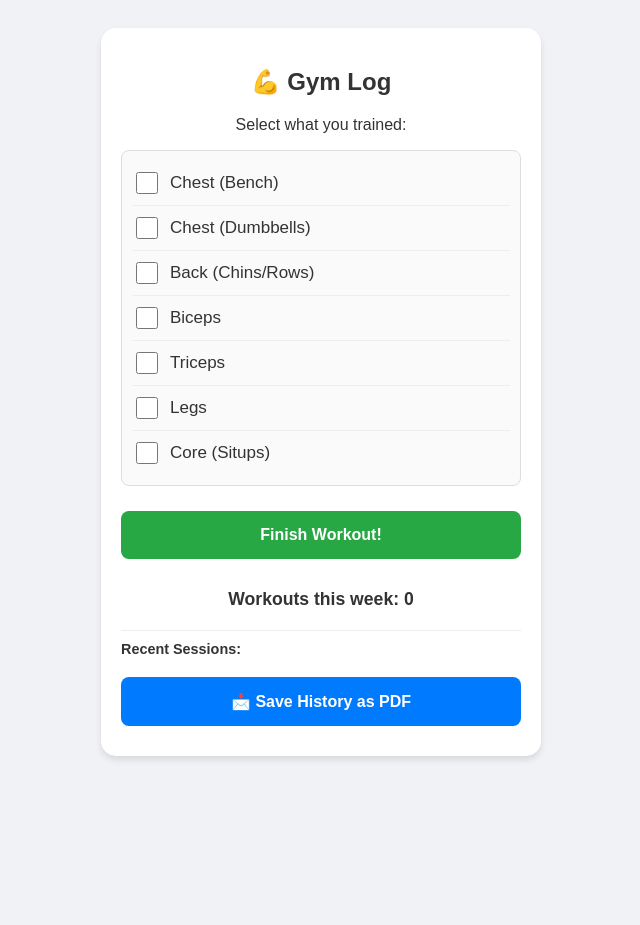
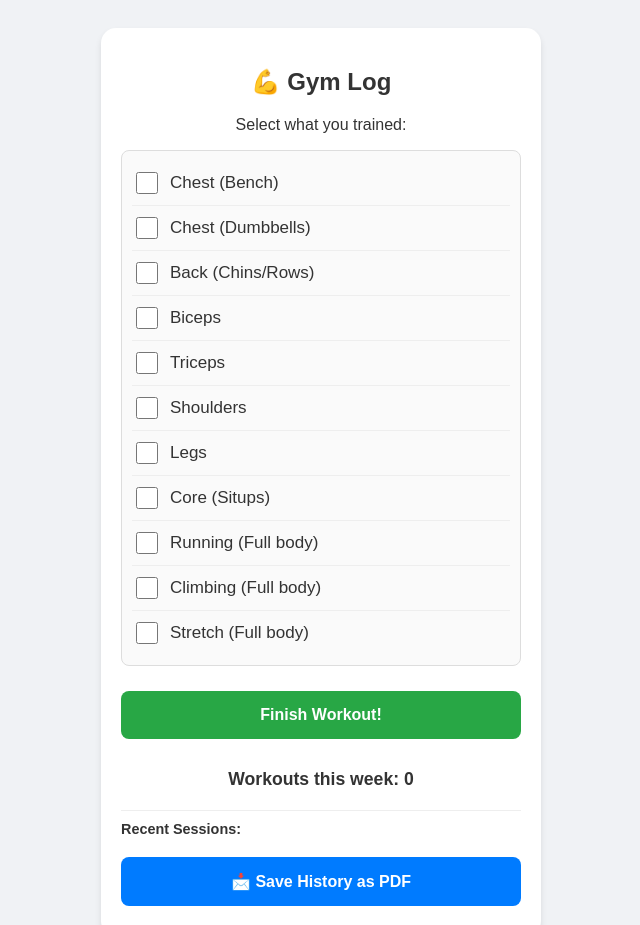
Before and after one commit to a6gitti/workout-app-1, a plain HTML site: page index.html in a window 1280 px wide. Shown: the top 925 px of the page, without its empty margins (319-959 px from the left). Before the commit the page ends 800 px from the top, so only its background shows below. Drawn offline with nearby package versions, Linux system fonts and the light colour scheme.

Commit message:
Add checkboxes for Shoulders, Running, Climbing, and Stretch

```diff
--- a/index.html
+++ b/index.html
@@ -37,8 +37,12 @@
         <label class="check-item"><input type="checkbox" value="Back (Chins/Rows)"> Back (Chins/Rows)</label>
         <label class="check-item"><input type="checkbox" value="Biceps"> Biceps</label>
         <label class="check-item"><input type="checkbox" value="Triceps"> Triceps</label>
+        <label class="check-item"><input type="checkbox" value="Shoulders"> Shoulders</label>
         <label class="check-item"><input type="checkbox" value="Legs"> Legs</label>
         <label class="check-item"><input type="checkbox" value="Core (Situps)"> Core (Situps)</label>
+        <label class="check-item"><input type="checkbox" value="Running (Full body)"> Running (Full body)</label>
+        <label class="check-item"><input type="checkbox" value="Climbing (Full body)"> Climbing (Full body)</label>
+        <label class="check-item"><input type="checkbox" value="Stretch (Full body)"> Stretch (Full body)</label>
     </div>
 
     <button class="btn-log" onclick="logWorkout()">Finish Workout!</button>
```
